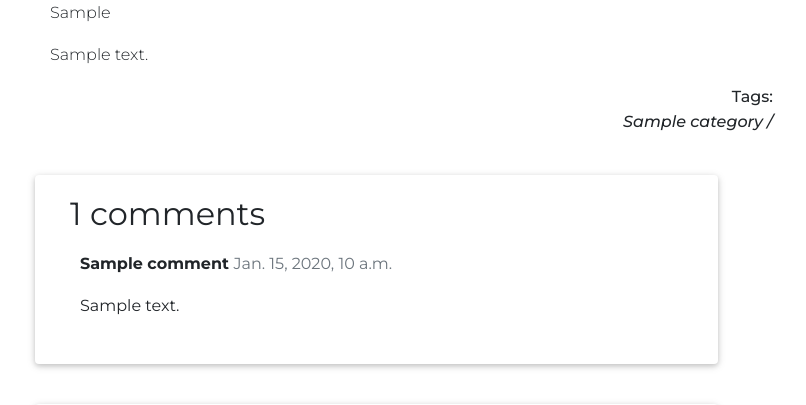
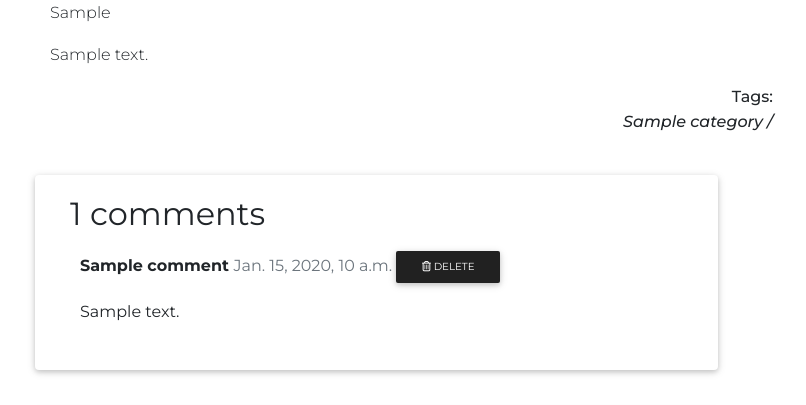
Before and after one commit to danielboots/fytletic, a Django app: a page that uses news/templates/news/news_article.html in a window 1280 px wide. Shown: the part 802-1207 px from the top of the page, without its empty margins (93-899 px from the left). Run offline with Django 3.2, Linux system fonts and the light colour scheme; a user stored in the database is signed in; tables that the repository leaves empty hold one stand-in row (values such as "Sample post"); grey boxes marked "Sample" are stand-in pictures; some libraries are stand-ins or nearby versions.

Commit message:
updated readme and used django docs and tutorial to add delete own comment from news desk

```diff
--- a/news/templates/news/news_article.html
+++ b/news/templates/news/news_article.html
@@ -120,6 +120,16 @@
                         <span class=" text-muted font-weight-normal">
                             {{ comment.created_on }}
                         </span>
+
+                        <!--Delete comment icon, trigger modal-->
+                        {% if user.is_authenticated and user == comment.user or user.is_superuser %}
+                        <a href="{% url 'delete_own_comment' post.slug comment.id %}"
+                            class="btn btn-primary btn-dark btn-sm"> <i class="far fa-trash-alt"></i> Delete</a>
+
+                        {% endif %}
+
+
+
                     </p>
                     {{ comment.body | linebreaks }}
                 </div>
--- a/news/urls.py
+++ b/news/urls.py
@@ -4,4 +4,9 @@ from . import views
 urlpatterns = [
     path("", views.news, name="news"),
     path("<slug:slug>/", views.news_article, name="news_article"),
+    path(
+        "delete/<slug:slug>/<int:comment_id>",
+        views.delete_own_comment,
+        name="delete_own_comment",
+    ),
 ]
--- a/news/views.py
+++ b/news/views.py
@@ -1,8 +1,9 @@
-from django.shortcuts import render
+from django.shortcuts import render, get_object_or_404, redirect, reverse
+from django.contrib import messages
 from django.core.paginator import Paginator
-from .models import Post
+from .models import Post, Comment
 from .forms import CommentForm
-from django.shortcuts import render, get_object_or_404
+from django.contrib.auth.decorators import login_required
 
 
 def news(request):
@@ -20,6 +21,7 @@ def news(request):
     return render(request, "news/news.html", context)
 
 
+@login_required
 def news_article(request, slug):
 
     template_name = "news/news_article.html"
@@ -35,8 +37,11 @@ def news_article(request, slug):
             new_comment = comment_form.save(commit=False)
             # Assign the current post to the comment
             new_comment.post = post
-            # Save the comment to the database
+            new_comment.user = request.user
             new_comment.save()
+            comment_form = CommentForm()
+            messages.success(request, "Successfully added comment!")
+            return redirect(reverse("news_article", args=[post.slug]))
     else:
         comment_form = CommentForm()
 
@@ -50,3 +55,15 @@ def news_article(request, slug):
             "comment_form": comment_form,
         },
     )
+
+
+@login_required
+def delete_own_comment(request, comment_id, slug):
+    """
+    Delete own comment / gets comment by post slug and comment id
+    """
+    post = get_object_or_404(Post, slug=slug)
+    comment = get_object_or_404(Comment, pk=comment_id)
+    comment.delete()
+    messages.success(request, "Comment deleted!")
+    return redirect(reverse("news_article", args=[post.slug]))
```
Also changed, not shown: README.md, media/screens.png (added).
